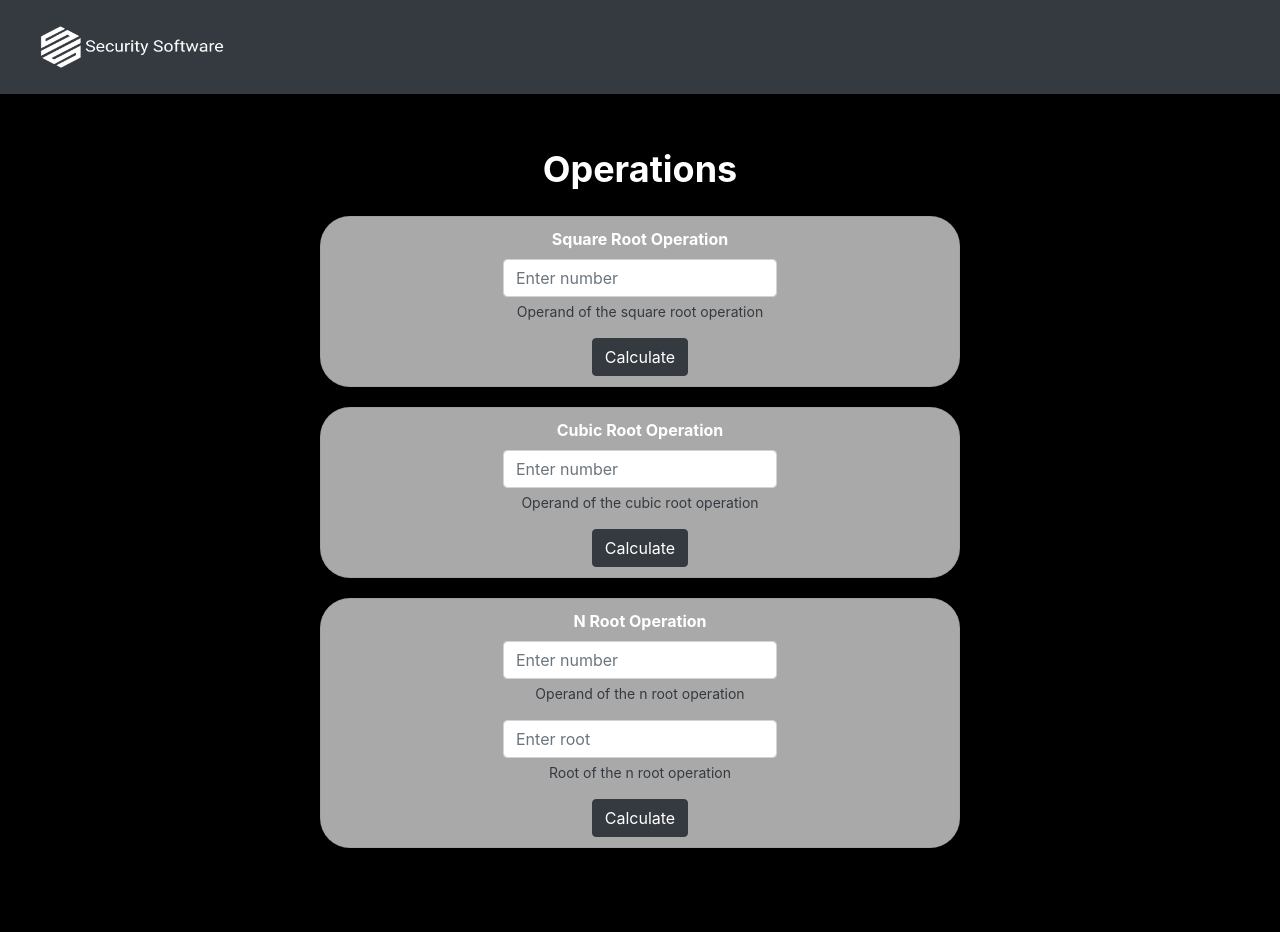
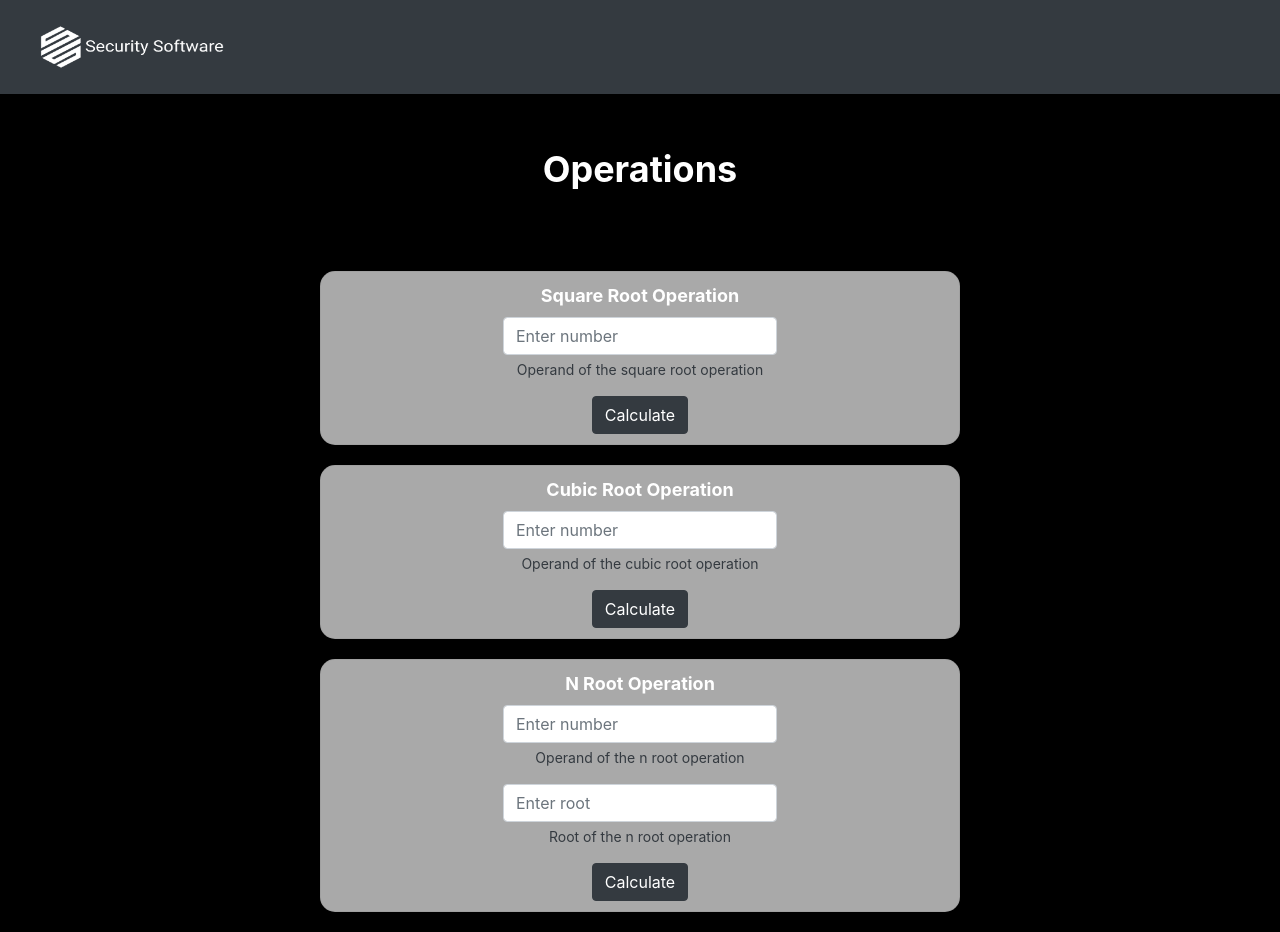
Before and after one commit to AndreMoutas/SSIN, a React (Create React App) app in the folder client_interface/: page /operations in a window 1280 px wide. Before the commit the page ends 868 px from the top, so only its background shows below. Built offline with nearby package versions, Linux system fonts and the light colour scheme; no server answers.

Commit message:
Refactor: removed useless code
Co-Authored-By: AndreMoutas <47751865+AndreMoutas@users.noreply.github.com>

```diff
--- a/client_interface/src/components/AppScreen.js
+++ b/client_interface/src/components/AppScreen.js
@@ -14,6 +14,7 @@ const styles = {
         fontWeight: 'bold',
         display: 'flex',
         justifyContent: 'center',
+        marginBottom: 75
     }
 }
 
--- a/client_interface/src/components/MyMessages.js
+++ b/client_interface/src/components/MyMessages.js
@@ -1,13 +1,8 @@
-import React, { useState, Text } from "react";
-import { Button, Form, Row, Card } from 'react-bootstrap';
+import React, { useState } from "react";
 import AppScreen from "./AppScreen";
 import MessageCard from "./MessageCard";
 
 function MyMessages() {
-
-    const [receiver, setReceiver] = useState("");
-    const [message, setMessage] = useState("");
-    const [feedback, setFeedback] = useState("");
 
     const messages = [
         {
@@ -67,20 +62,6 @@ const styles = {
     },
     row: {
         justifyMessage: 'space-between'
-    },
-    pageTitle: {
-        fontSize: 36,
-        color: 'white',
-        fontWeight: 'bold',
-        display: 'flex',
-        justifyContent: 'center',
-    },
-    card: {
-        width: '100%',
-        backgroundColor: 'lightGray',
-        border: '1px solid rgba(0, 0, 0, 0.05)',
-        borderRadius: '10px',
-        marginTop: '30px',
     }
 }
 
--- a/client_interface/src/components/Operations.js
+++ b/client_interface/src/components/Operations.js
@@ -134,7 +134,7 @@ const styles = {
     },
     row: {
         border: '1px solid rgba(0, 0, 0, 0.05)',
-        borderRadius: '30px',
+        borderRadius: '15px',
         color: 'white',
         backgroundColor: 'darkGray',
         width: '50%',
@@ -147,7 +147,8 @@ const styles = {
         marginTop: '20px',
     },
     labelStyle: {
-        fontWeight: 'bold'
+        fontWeight: 'bold',
+        fontSize: 18
     }
 }
 
```
